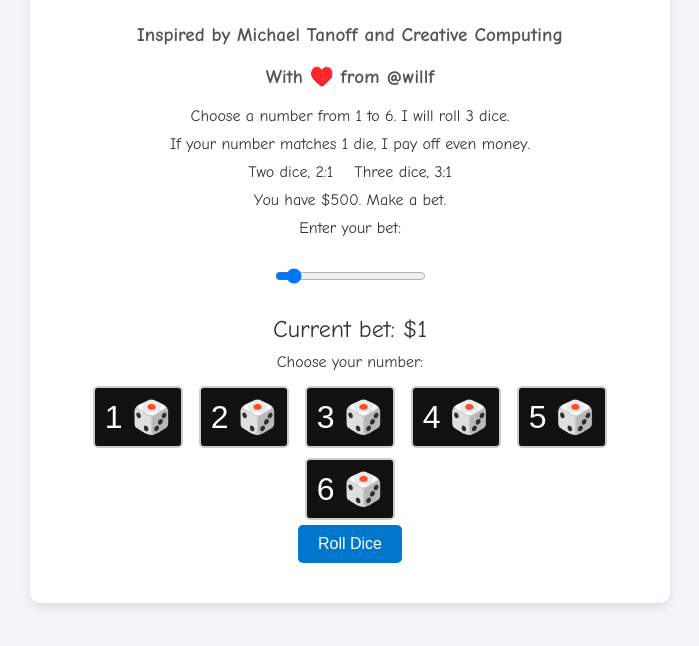
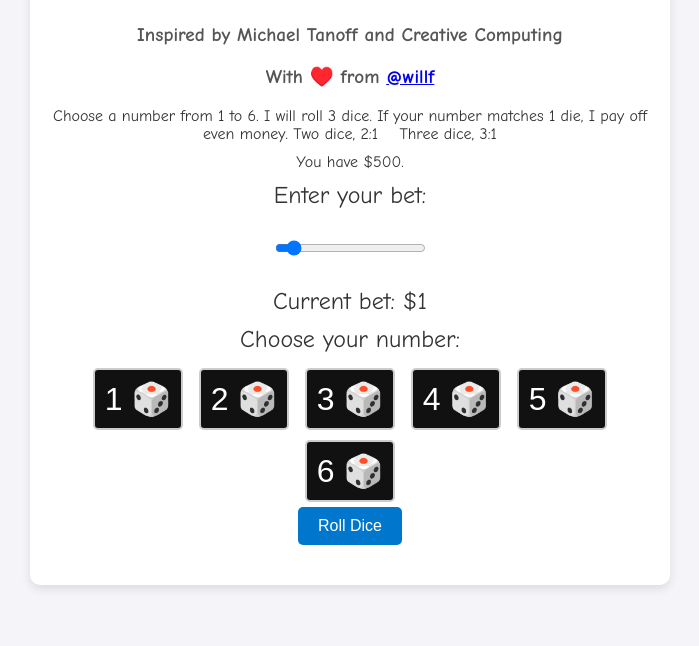
Before and after one commit to willf/chuck-a-luck, a plain HTML site: page index.html in a window 1280 px wide. Shown: the part 146-792 px from the top of the page, without its empty margins (290-989 px from the left). Drawn offline with Linux system fonts and the light colour scheme.

Commit message:
various small ui changes

```diff
--- a/index.html
+++ b/index.html
@@ -70,6 +70,11 @@
         color: #333;
       }
 
+      .enter-bet {
+        font-size: 1.5em;
+        color: #333;
+      }
+
       .die-button {
         font-size: 2em;
         padding: 10px;
@@ -90,16 +95,23 @@
     <div class="container">
       <h1>Chuck-A-Luck</h1>
       <h2>Inspired by Michael Tanoff and Creative Computing</h2>
-      <h3>With ♥️ from @willf</h3>
+      <h3>
+        With ♥️ from
+        <a href="https://github.com/willf/chuck-a-luck" target="_blank"
+          >@willf</a
+        >
+      </h3>
       <div id="game">
-        <p>Choose a number from 1 to 6. I will roll 3 dice.</p>
-        <p>If your number matches 1 die, I pay off even money.</p>
-        <p>Two dice, 2:1 &nbsp;&nbsp; Three dice, 3:1</p>
-        <p id="balance">You have $500. Make a bet.</p>
-        <p>Enter your bet:</p>
+        <p>
+          Choose a number from 1 to 6. I will roll 3 dice. If your number
+          matches 1 die, I pay off even money. Two dice, 2:1 &nbsp;&nbsp; Three
+          dice, 3:1
+        </p>
+        <p id="balance">You have $500.</p>
+        <p class="enter-bet">Enter your bet:</p>
         <input type="range" id="bet" min="1" max="500" value="1" />
         <p class="your-bet">Current bet: $<span id="betValue">1</span></p>
-        <p>Choose your number:</p>
+        <p class="enter-bet">Choose your number:</p>
         <div id="dice-buttons">
           <button class="die-button" data-value="1">1 🎲</button>
           <button class="die-button" data-value="2">2 🎲</button>
@@ -197,7 +209,7 @@
 
         document.getElementById(
           "balance"
-        ).textContent = `You have $${balance}. Make a bet.`;
+        ).textContent = `You have $${balance}.`;
       });
 
       document.getElementById("startOver").addEventListener("click", () => {
```
